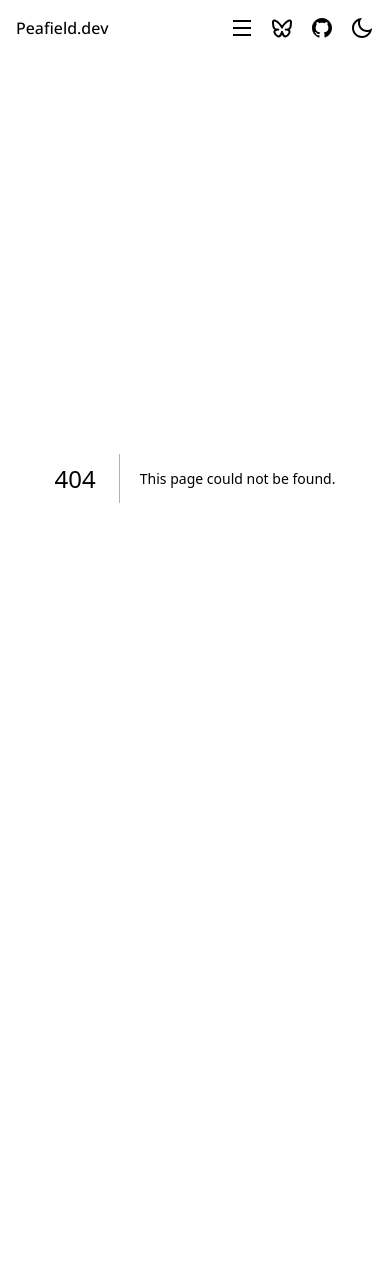
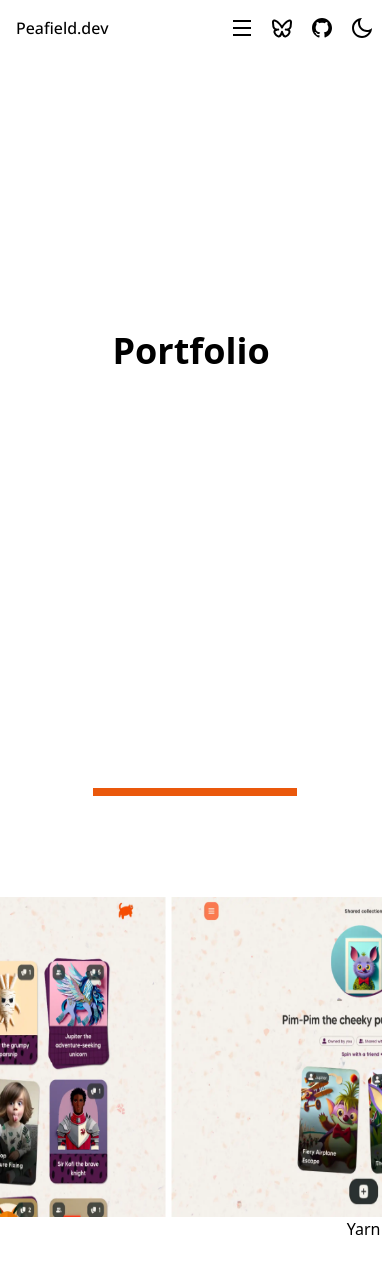
Before and after one commit to Peafield/peafield-dev, a Next.js app: page /portfolio-redo in a window 390 px wide. Before the commit this address had no page. Shown: the top 1274 px of the page. Before the commit the page ends 900 px from the top, so only its background shows below. Built offline with nearby package versions, Linux system fonts and the light colour scheme.

Commit message:
Implement new PortfolioRedo component with carousel functionality; refactor layout for improved structure and responsiveness

```diff
--- a/src/app/layout.tsx
+++ b/src/app/layout.tsx
@@ -32,11 +32,13 @@ export default function RootLayout({
       className={`${inter.variable} ${openSans.variable}`}
       suppressHydrationWarning
     >
-      <body>
+      <body className="flex flex-col min-h-svh flex-nowrap">
         <StoreInit />
         <ThemeProvider attribute="class" defaultTheme="system" enableSystem>
           <Navbar />
-          {children}
+          <main className="flex-1 flex flex-col justify-center">
+            {children}
+          </main>
         </ThemeProvider>
       </body>
     </html>
--- a/src/app/page.tsx
+++ b/src/app/page.tsx
@@ -3,10 +3,8 @@ import Intro from "@/components/Intro";
 
 export default function Home() {
   return (
-    <main>
-      <Container>
-        <Intro />
-      </Container>
-    </main>
+    <Container>
+      <Intro />
+    </Container>
   );
 }
--- /dev/null
+++ b/src/app/portfolio-redo/page.tsx
@@ -0,0 +1,5 @@
+import PortfolioRedo from "@/components/portfolio-redo/PortfolioRedo";
+
+export default function PortfolioPage() {
+  return <PortfolioRedo />;
+}
--- /dev/null
+++ b/src/components/portfolio-redo/PortfolioCarousel.tsx
@@ -0,0 +1,33 @@
+import { motion, MotionValue } from "framer-motion";
+
+type PortfolioCarouselProps = {
+  x: MotionValue<number>;
+};
+
+const PortfolioCarousel = ({ x }: PortfolioCarouselProps) => {
+  return (
+    <div className="sticky top-0 overflow-hidden h-[100vh]">
+      {/* Portfolio Img group */}
+      <motion.ul style={{ x }} className="flex">
+        {/* Portfolio Img Container  */}
+        <li className="w-[100vw] h-[100vh] flex flex-none flex-col items-center justify-center">
+          <img className="w-96 h-80" src="/portfolio/yarn1.webp" alt="yarn" />
+          <h3>Yarn</h3>
+        </li>
+        <li className="w-[100vw] h-[100vh] flex flex-none flex-col items-center justify-center">
+          <img className="w-96 h-80" src="/portfolio/yarn2.webp" alt="yarn" />
+          <h3>Yarn</h3>
+        </li>
+        <li className="w-[100vw] h-[100vh] flex flex-none flex-col items-center justify-center">
+          <img className="w-96 h-80" src="/portfolio/yarn3.webp" alt="yarn" />
+          <h3>Yarn</h3>
+        </li>
+        <li className="w-[100vw] h-[100vh] flex flex-none flex-col items-center justify-center">
+          <img className="w-96 h-80" src="/portfolio/yarn4.webp" alt="yarn" />
+          <h3>Yarn</h3>
+        </li>
+      </motion.ul>
+    </div>
+  );
+};
+export default PortfolioCarousel;
--- /dev/null
+++ b/src/components/portfolio-redo/PortfolioRedo.tsx
@@ -0,0 +1,47 @@
+"use client";
+
+import { motion, useScroll, useTransform } from "framer-motion";
+import { useRef } from "react";
+import PortfolioCarousel from "./PortfolioCarousel";
+import { portfolioItems } from "@/data/portfolio";
+
+const PortfolioRedo = () => {
+  const scrollContainerRef = useRef<HTMLDivElement>(null);
+
+  const { scrollYProgress } = useScroll({
+    target: scrollContainerRef,
+    offset: ["start start", "end end"],
+  });
+
+  const numItems = 4;
+  const vw = typeof window !== "undefined" ? window.innerWidth : 0;
+  const xRange = -((numItems - 1) * vw);
+  const x = useTransform(scrollYProgress, [0, 1], [0, xRange]);
+  const scaleX = useTransform(scrollYProgress, [0, 1], [0, 1]);
+  return (
+    <>
+      {/* Portfolio */}
+      <article className="w-[98vw]">
+        <header className="h-[70vh] flex items-center justify-center">
+          <h2 className="text-4xl font-bold text-center">Portfolio</h2>
+        </header>
+        {/* Portfolion Group Container */}
+        <section ref={scrollContainerRef} className="h-[500vh] relative">
+          {/* Portfolio Img Sticky Container */}
+          <PortfolioCarousel x={x} />
+          {/* Portfolio Content */}
+        </section>
+        {/* Bottom Info */}
+        <footer className="h-[70vh] flex items-center justify-center">
+          <p>Some info</p>
+        </footer>
+      </article>
+      {/* Progress Bar */}
+      <motion.div
+        className="fixed left-0 right-0 h-2 bg-orange-600 bottom-12 translate-x-0"
+        style={{ scaleX }}
+      />
+    </>
+  );
+};
+export default PortfolioRedo;
```
